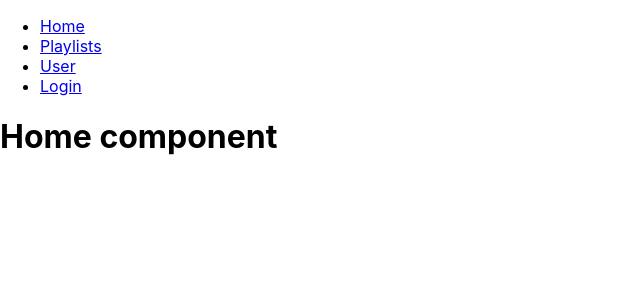
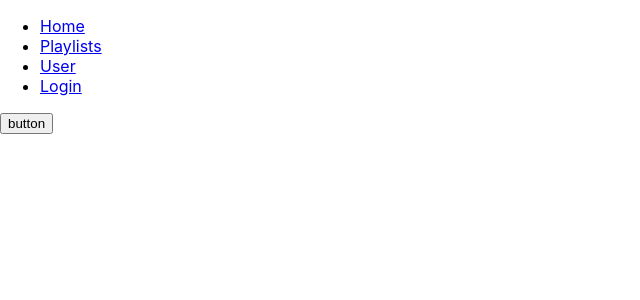
Before and after one commit to luketurnerdev/spotify-react, a React (Create React App) app: page / in a window 1280 px wide. Shown: the top 300 px of the page, without its empty margins (0-640 px from the left). Built offline with nearby package versions, Linux system fonts and the light colour scheme.

Commit message:
add homepage component with function to call backend

```diff
--- a/src/Components/Routes.jsx
+++ b/src/Components/Routes.jsx
@@ -1,6 +1,7 @@
 import React from "react";
 import Playlists from "../pages/Playlists";
 import Login from "../pages/Login"
+import Home from "../pages/Home/index"
 import {
   BrowserRouter as Router,
   Switch,
@@ -40,7 +41,7 @@ import {
                         <Login/>
                       </Route>
                       <Route path="/">
-                        <h1>Home component</h1>
+                        <Home />
                       </Route>
                   </Switch>
               </div>
--- /dev/null
+++ b/src/pages/Home/index.jsx
@@ -0,0 +1,26 @@
+import React from 'react';
+import axios from 'axios';
+import {
+    BrowswerRouter,
+    Switch,
+    Route,
+    Link
+  } from 'react-router-dom';
+
+  const receiveSpotifyData = (req, res) => {
+      axios.get(`${process.env.REACT_APP_BACKEND_API}/auth/storeUserData`)
+      .then(resp => {
+          console.log(resp.data)
+          console.log(resp.headers)
+      })
+      .catch(err => {
+          console.log(err);
+      })
+    // res.headesr in axios call
+  }
+  export default function Home() {
+      return(
+          <button onClick={receiveSpotifyData}>button</button>
+
+      )
+  }
--- a/src/pages/Login/index.jsx
+++ b/src/pages/Login/index.jsx
@@ -9,11 +9,6 @@ const spotifyLoginRedirect = () => {
 
 
     axios.get(`${process.env.REACT_APP_BACKEND_API}/auth/login`)
-    // .then(resp => {
-    //     // let {redirectURL} = resp.data;
-    //     console.log(resp.data);
-    //     // window.location.href = redirectURL;
-    // })
     .then(resp => {
          let {redirectURL} = resp.data;
         // console.log(resp);
```
Also changed, not shown: src/pages/Home.jsx (deleted, +0 -41 lines).
